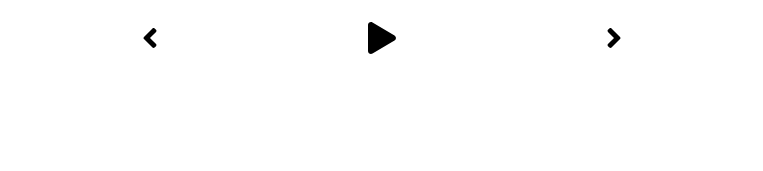
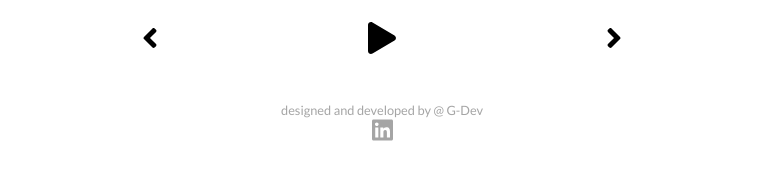
Before and after one commit to gdelsaux/react-music-player, a React (Create React App) app: page / in a window 1280 px wide. Shown: the part 650-821 px from the top of the page, without its empty margins (258-1021 px from the left). Before the commit the page ends 800 px from the top, so only its background shows below. Built offline with nearby package versions, Linux system fonts and the light colour scheme.

Commit message:
added credential to the page

```diff
--- a/package.json
+++ b/package.json
@@ -5,6 +5,7 @@
   "homepage": "http://vibesplayer.epizy.com",
   "dependencies": {
     "@fortawesome/fontawesome-svg-core": "^1.2.36",
+    "@fortawesome/free-brands-svg-icons": "^5.15.4",
     "@fortawesome/free-solid-svg-icons": "^5.15.4",
     "@fortawesome/react-fontawesome": "^0.1.17",
     "@testing-library/jest-dom": "^5.16.1",
--- a/src/App.js
+++ b/src/App.js
@@ -1,4 +1,7 @@
 import React, { useState, useRef } from "react";
+import { FontAwesomeIcon } from "@fortawesome/react-fontawesome";
+//fontaweson icon
+import { faLinkedin } from "@fortawesome/free-brands-svg-icons";
 //Components
 import Nav from "./components/Nav";
 import Song from "./components/Song";
@@ -47,7 +50,7 @@ function App() {
   };
 
   return (
-    <div className={`App ${libraryStatus ? 'library-active' : ''}`}>
+    <div className={`App ${libraryStatus ? "library-active" : ""}`}>
       <Nav libraryStatus={libraryStatus} setLibraryStatus={setLibraryStatus} />
       <Song currentSong={currentSong} />
       <Player
@@ -76,6 +79,12 @@ function App() {
         src={currentSong.audio}
         ref={audioRef}
       />
+      <div className="credential">
+        designed and developed by @ G-Dev <br />
+        <a href="www.linkedin.com/in/gaetandelsaux" target={'_blank'}>
+          <FontAwesomeIcon icon={faLinkedin} />
+        </a>
+      </div>
     </div>
   );
 }
--- a/src/styles/app.scss
+++ b/src/styles/app.scss
@@ -12,6 +12,19 @@ body {
 }
 .library-active {
   margin-left: 30%;
+}
+.credential{
+  font-size: 0.8rem;
+  color: rgb(165, 165, 165);
+  padding: 2rem;
+  text-align: center;
+  a{
+    text-decoration: none;
+    color: rgb(165, 165, 165);
+  }
+  svg{
+    font-size: 1.5rem;
+  }
 }
 
 h1 {
```
Also changed, not shown: 1 other file (tests, documents, lock files or other folders).
